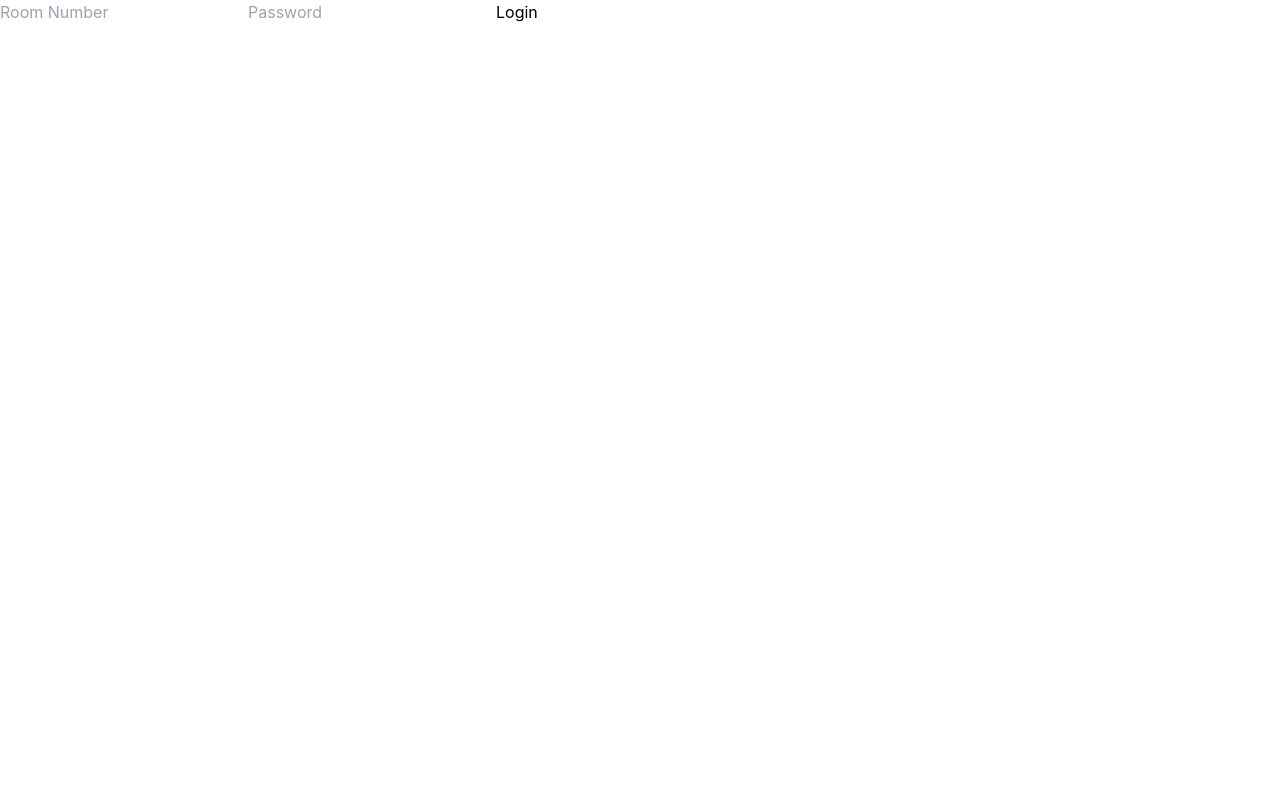
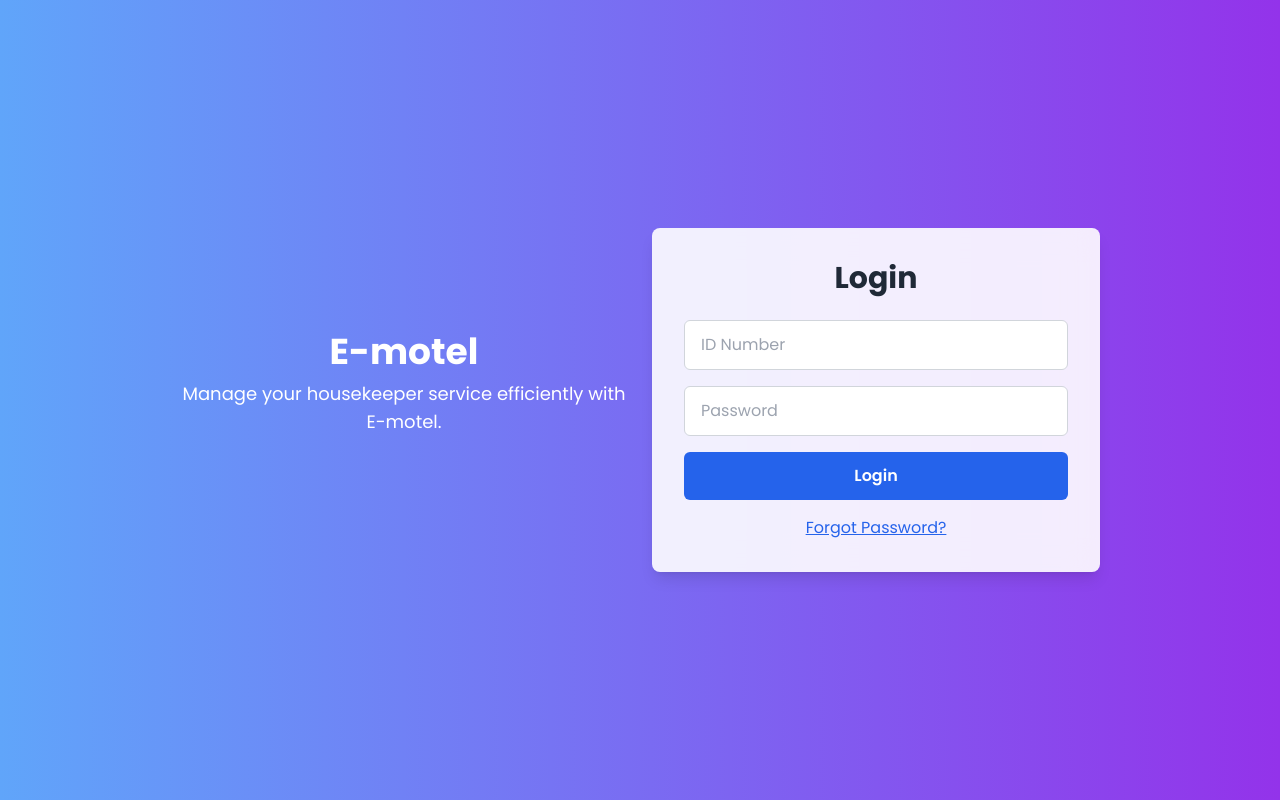
Before and after one commit to hetptl1433/e-motel-front, a React (Create React App) app: page / in a window 1280 px wide. Built offline with nearby package versions, Linux system fonts and the light colour scheme.

Commit message:
refactor Login component: enhance UI with new styles and layout; add error logging for login failures

```diff
--- a/public/index.html
+++ b/public/index.html
@@ -15,6 +15,9 @@
       user's mobile device or desktop. See https://developers.google.com/web/fundamentals/web-app-manifest/
     -->
     <link rel="manifest" href="%PUBLIC_URL%/manifest.json" />
+    <!-- Google Fonts Poppins -->
+<link href="https://fonts.googleapis.com/css2?family=Poppins:wght@400;600;700&display=swap" rel="stylesheet" />
+
     <!--
       Notice the use of %PUBLIC_URL% in the tags above.
       It will be replaced with the URL of the `public` folder during the build.
--- a/src/components/Login.js
+++ b/src/components/Login.js
@@ -1,6 +1,7 @@
 import React, { useState, useContext } from 'react';
 import { useNavigate } from 'react-router-dom';
 import { AuthContext } from '../context/authContext';
+import '../css/Login.css';
 
 export default function Login() {
   const [number, setNumber] = useState('');
@@ -13,18 +14,30 @@ export default function Login() {
     try {
       await login({ number, password });
       nav('/housekeeping');
-    } catch {
+    } catch (error) {
+      console.error('Login error:', error);
       alert('Login failed');
     }
   };
 
   return (
-    <form onSubmit={handleSubmit}>
+    <div className="login-container">
+      <div className="text-center mb-8 mr-6">
+        <h1 className="text-4xl font-extrabold text-white mb-2">E-motel</h1>
+        <p className="text-white text-lg max-w-md mx-auto">
+          Manage your housekeeper service efficiently with E-motel.
+        </p>
+      </div>
+      <form onSubmit={handleSubmit} className="login-form animate-fadeIn">
+        <h2 className="login-title">Login</h2>
         <input
-        placeholder="Room Number"
+          type="text"
+          placeholder="ID Number"
+
           value={number}
           onChange={e => setNumber(e.target.value)}
           required
+          className="login-input"
         />
         <input
           type="password"
@@ -32,8 +45,19 @@ export default function Login() {
           value={password}
           onChange={e => setPassword(e.target.value)}
           required
+          className="login-input"
         />
-      <button type="submit">Login</button>
+        <button type="submit" className="login-button">
+          Login
+        </button>
+        <button
+          type="button"
+          onClick={() => alert('Forgot Password functionality to be implemented')}
+          className="forgot-password"
+        >
+          Forgot Password?
+        </button>
       </form>
+    </div>
   );
 }
--- /dev/null
+++ b/src/css/Login.css
@@ -0,0 +1,53 @@
+
+
+.login-container {
+  @apply min-h-screen flex items-center justify-center bg-gradient-to-r from-blue-400 to-purple-600;
+}
+
+.login-form {
+  @apply bg-white bg-opacity-90 backdrop-filter backdrop-blur-lg rounded-lg shadow-lg p-8 max-w-md w-full;
+}
+
+.login-title {
+  @apply text-3xl font-bold mb-6 text-center text-gray-800;
+}
+
+.login-input {
+  @apply w-full mb-4 px-4 py-3 rounded-md border border-gray-300 focus:outline-none focus:ring-2 focus:ring-blue-500 transition duration-300;
+}
+
+.login-button {
+  @apply w-full bg-blue-600 hover:bg-blue-700 text-white font-semibold py-3 rounded-md transition duration-300 transform hover:scale-105;
+}
+
+.forgot-password {
+  @apply mt-4 w-full text-center text-blue-600 hover:text-blue-800 underline focus:outline-none;
+}
+
+@keyframes fadeIn {
+  from {
+    opacity: 0;
+    transform: translateY(-20px);
+  }
+  to {
+    opacity: 1;
+    transform: translateY(0);
+  }
+}
+
+.animate-fadeIn {
+  animation: fadeIn 0.8s ease forwards;
+}
+
+
+.login-container {
+  @apply min-h-screen flex items-center justify-center bg-gradient-to-r from-blue-400 to-purple-600;
+  font-family: 'Poppins', sans-serif;
+}
+
+.login-title,
+.login-input,
+.login-button,
+.forgot-password {
+  font-family: 'Poppins', sans-serif;
+}
```
Lines whose indentation alone changed are shown as unchanged.
